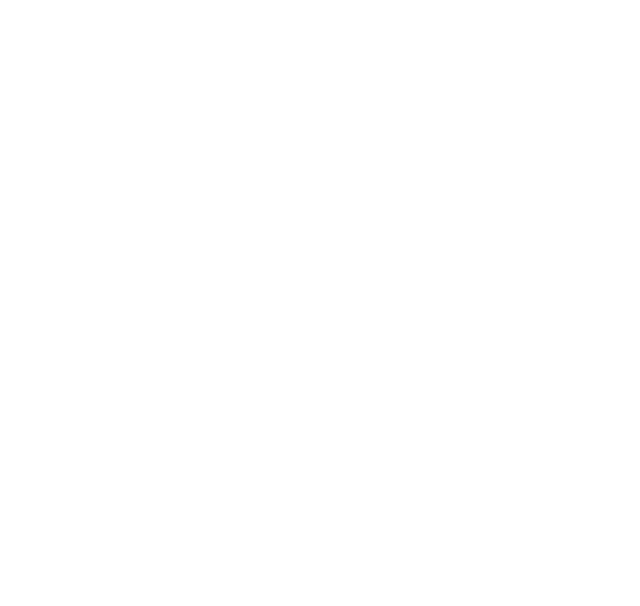
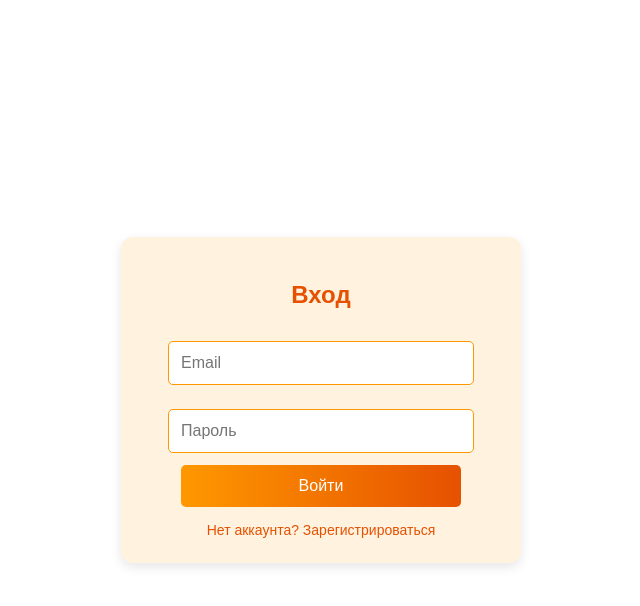
Before and after one commit to NotRindik/Python-Project-University, a Django app: page /login/ in a window 1280 px wide. Before the commit the part shown is empty. Shown: the top 606 px of the page, without its empty margins (319-959 px from the left). Run offline with Django 5.2, Linux system fonts and the light colour scheme.

Commit message:
login  and register pages

```diff
--- a/PythonProject/myapp/static/css/register.css
+++ b/PythonProject/myapp/static/css/register.css
@@ -10,35 +10,53 @@ body {
 
 .container {
     background: #fff3e0;
-    padding: 20px;
-    border-radius: 10px;
-    box-shadow: 0 4px 10px rgba(0, 0, 0, 0.2);
-    width: 300px;
+    padding: 25px;
+    border-radius: 12px;
+    box-shadow: 0 4px 12px rgba(0, 0, 0, 0.1);
+    width: 100%;
+    max-width: 350px;
     text-align: center;
+    transition: transform 0.3s ease-in-out;
+}
+
+.container:hover {
+    transform: scale(1.02);
 }
 
 h2 {
     color: #e65100;
+    margin-bottom: 20px;
+    font-size: 24px;
+    font-weight: 600;
 }
 
 input {
-    width: 100%;
-    padding: 10px;
-    margin: 10px 0;
+    width: 80%; /* Уменьшена ширина полей */
+    max-width: 300px; /* Ограничена максимальная ширина */
+    padding: 12px;
+    margin: 12px 0;
     border: 1px solid #ff9800;
     border-radius: 5px;
     outline: none;
+    font-size: 16px;
+    transition: border-color 0.3s ease;
+}
+
+input:focus {
+    border-color: #e65100;
 }
 
 button {
-    width: 100%;
+    width: 80%; /* Уменьшена ширина кнопки */
+    max-width: 300px; /* Ограничена максимальная ширина */
     background: linear-gradient(to right, #ff9800, #e65100);
     color: white;
     border: none;
-    padding: 10px;
+    padding: 12px;
     border-radius: 5px;
     cursor: pointer;
     font-size: 16px;
+    transition: background 0.3s ease;
 }
 
 button:hover {
@@ -47,9 +65,10 @@ button:hover {
 
 a {
     display: block;
-    margin-top: 10px;
+    margin-top: 15px;
     color: #e65100;
     text-decoration: none;
+    font-size: 14px;
 }
 
 a:hover {
--- a/PythonProject/myapp/templates/LoginPage.html
+++ b/PythonProject/myapp/templates/LoginPage.html
@@ -1,10 +1,23 @@
+{% load static %}
 <!DOCTYPE html>
-<html lang="en">
+<html lang="ru">
 <head>
     <meta charset="UTF-8">
-    <title>Title</title>
+    <meta name="viewport" content="width=device-width, initial-scale=1.0">
+    <title>Вход</title>
+    <link rel="stylesheet" href="{% static 'css/register.css' %}">
+    <script defer src="{% static 'js/register.js' %}"></script>
 </head>
 <body>
-
+    <div class="container">
+        <h2>Вход</h2>
+        <form action="{% url 'login' %}" method="POST">
+            {% csrf_token %}
+            <input type="email" name="email" placeholder="Email" required>
+            <input type="password" name="password" placeholder="Пароль" required>
+            <button type="submit">Войти</button>
+        </form>
+        <a href="{% url 'register' %}">Нет аккаунта? Зарегистрироваться</a>
+    </div>
 </body>
 </html>
```
Also changed, not shown: PythonProject/myapp/templates/RegisterPage.html (+4 -3 lines).
